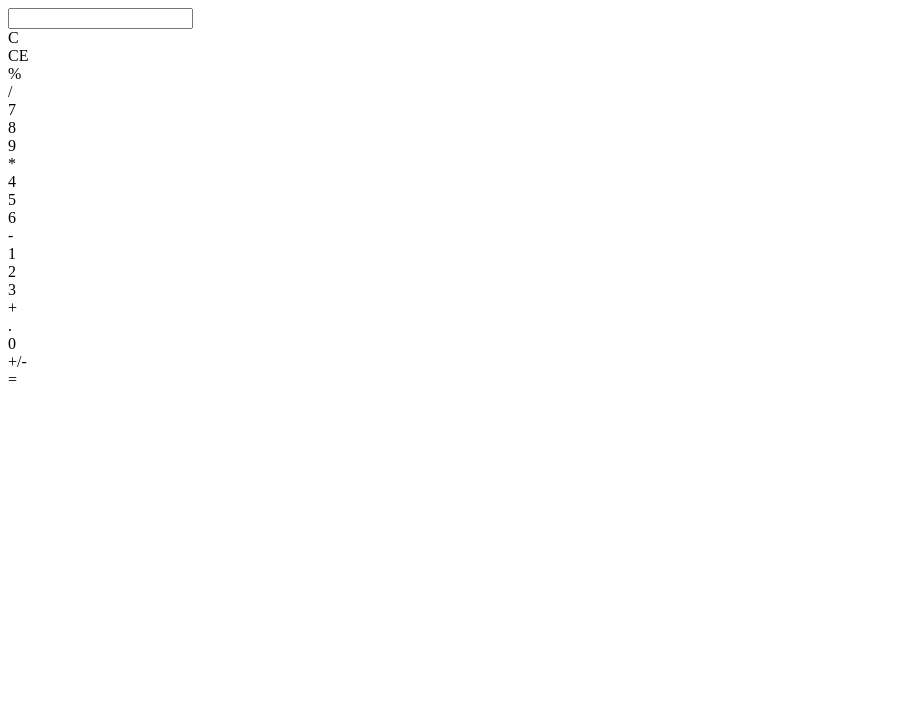
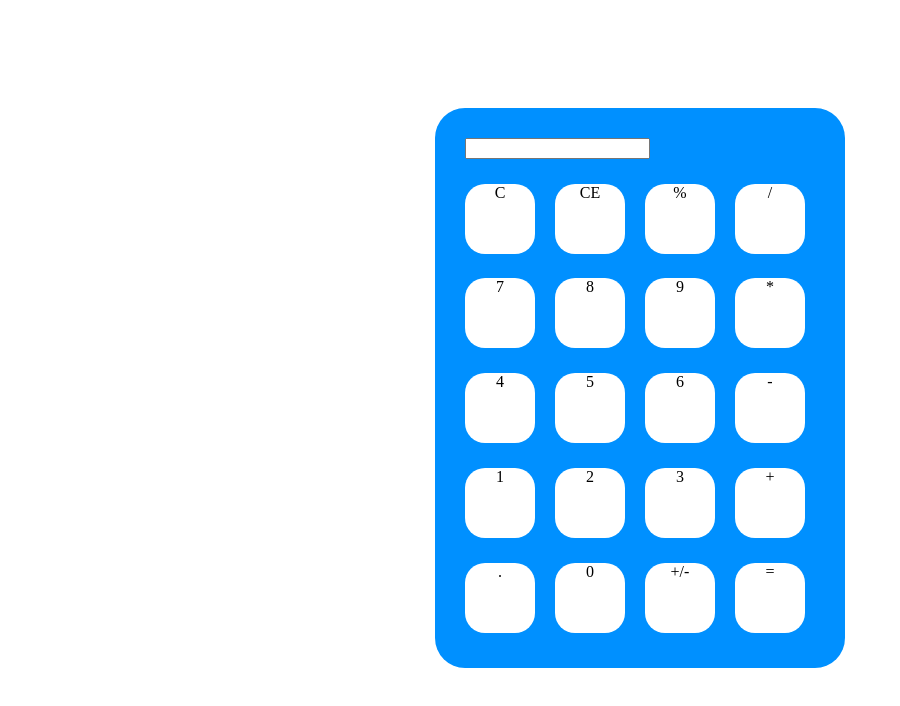
Before and after one commit to Mathew2223/pet-calculator, a plain HTML site: page index.html in a window 1280 px wide. Shown: the whole page, without its empty margins (0-900 px from the left). Drawn offline with Linux system fonts and the light colour scheme.

Commit message:
add: basic html structure and a few css

```diff
--- a/index.html
+++ b/index.html
@@ -5,7 +5,7 @@
     <meta http-equiv="X-UA-Compatible" content="IE=edge">
     <meta name="viewport" content="width=device-width, initial-scale=1.0">
     <title>Calculator</title>
-
+    <link rel="stylesheet" href="style.css">
 </head>
 <body>
     <div class="calculator">
--- a/script.js
+++ b/script.js
@@ -0,0 +1,6 @@
+const arr = document.querySelectorAll('[class^="btn-"]');
+arr.forEach((item) => {
+    item.addEventListener('click', () => {
+        console.log('Hi!', item.textContent)
+})
+})
--- a/style.css
+++ b/style.css
@@ -1,6 +1,28 @@
-*{
+html{
     background: white;
+    display: flex;
+    justify-content: center;
+    padding-top: 100px;
 }
 .calculator{
-    background: blue;
+    display: grid;
+    grid-template-column: 4;
+    width: 350px;
+    height: 500px;
+    background: #0090FF;
+    border-radius: 30px;
+    padding: 30px;
 }
+.buttons{
+    display: flex;
+    flex-wrap: wrap;
+    gap: 20px;
+}
+div[class^="btn-"]{
+    background: white;
+    width: 70px;
+    height: 70px;
+    border-radius: 20px;
+    text-align: center;
+    cursor: pointer;
+}
```
